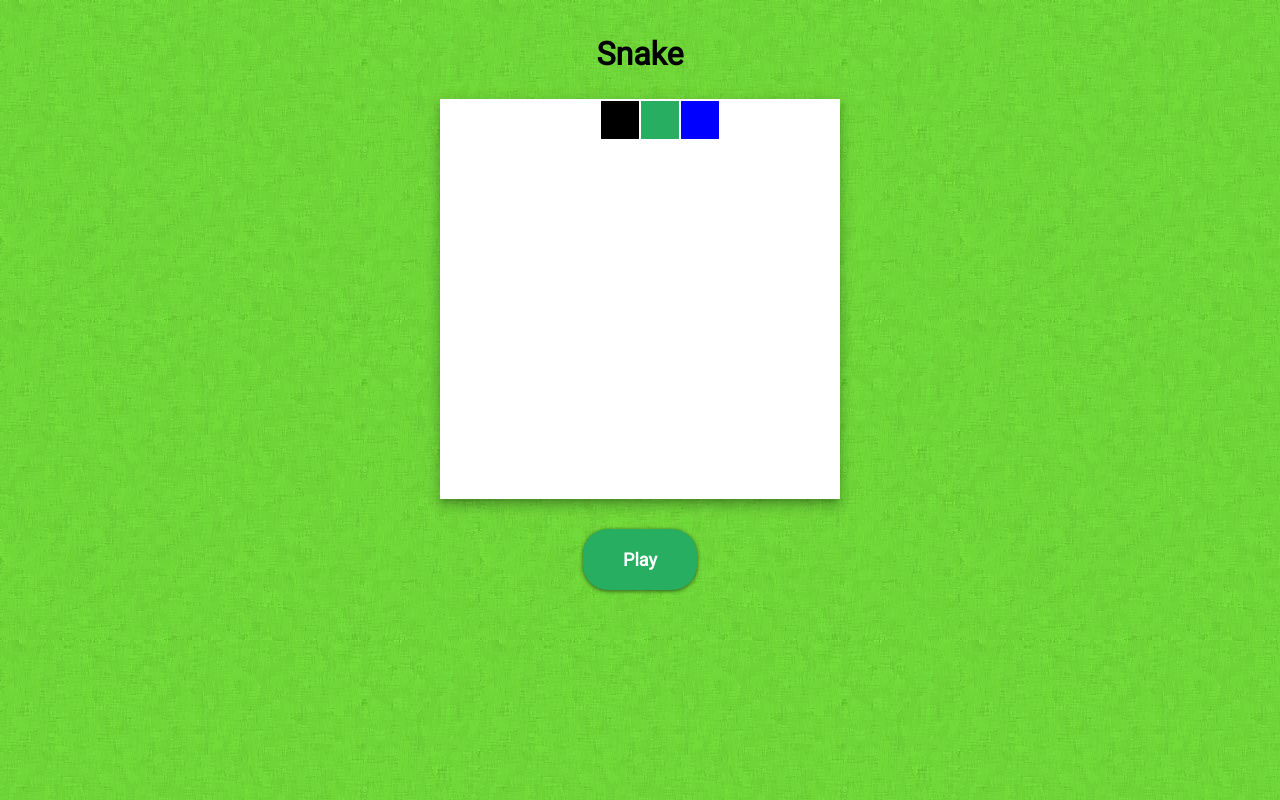
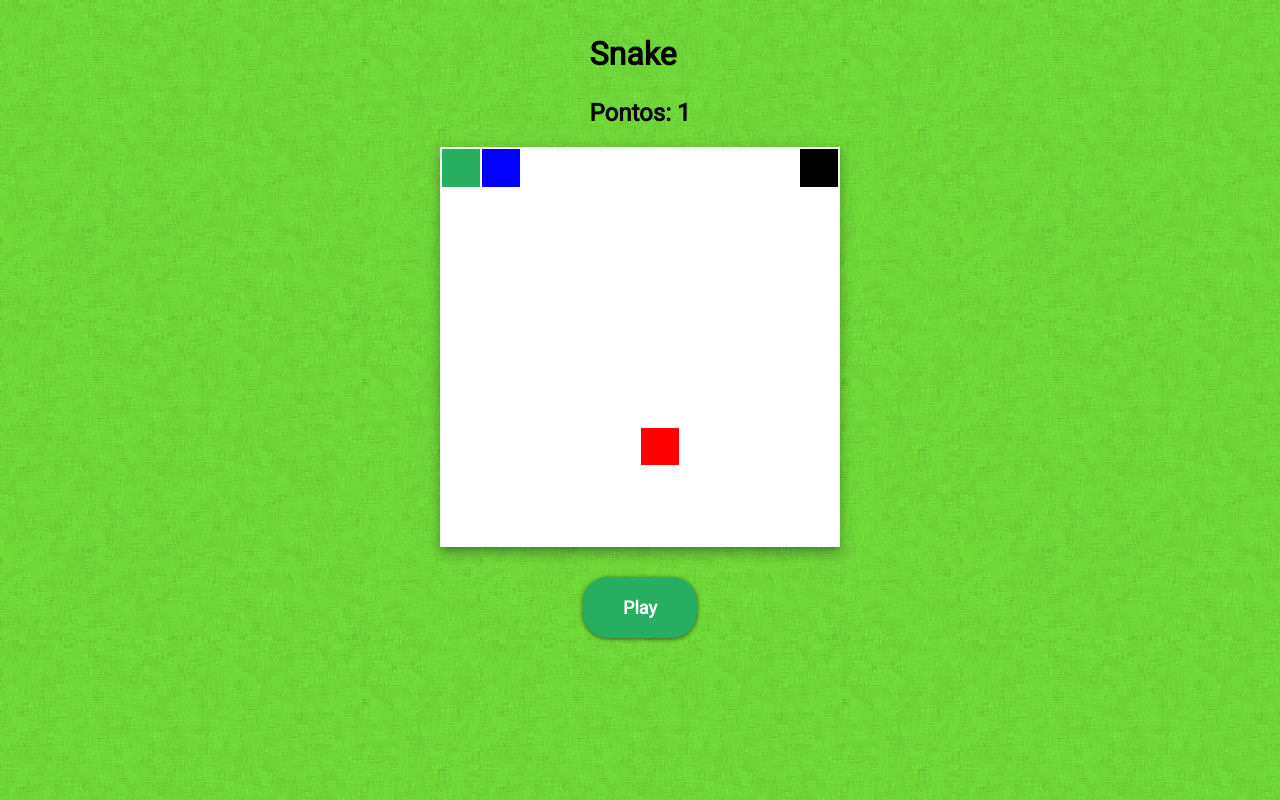
Before and after one commit to DiegoRugue/snake, a plain HTML site: page index.html in a window 1280 px wide. Both pictures are taken after a click on the button "Play". Drawn offline with Linux system fonts and the light colour scheme.

Commit message:
mostrando os pontos

```diff
--- a/index.html
+++ b/index.html
@@ -8,7 +8,10 @@
     </head>
     <body onload="criarCenario()">
         <section class="container">
-            <h1 class="titulo">Snake</h1>
+            <hgroup>
+                <h1 class="titulo">Snake</h1>
+                <h2 >Pontos: <span id="pontos"></span></h2>
+            </hgroup>
             <table id="cenario"></table>
             <button class="btn" onclick="iniciarJogo()">Play</button>
         </section>
--- a/snake.js
+++ b/snake.js
@@ -1,8 +1,8 @@
 const cenario = document.querySelector('#cenario');
 const jogo = {
     status: true,
-    velocidade: 700,
-    ponto: 0
+    velocidade: 300,
+    ponto: 1
 };
 const key = {
     now: 'D',
@@ -74,15 +74,12 @@ const comida = {
     nascer() {
         this.x = Math.floor(Math.random() * 10 + 1);
         this.y = Math.floor(Math.random() * 10 + 1);
-        // if (snake.x == this.x && snake.y == this.y || function() {
-        //     snake.corpo.forEach(x => {
-        //         if (x.x == this.x && x.y == this.y) {
-        //             return true;
-        //         }
-        //     });
-        // }) {
-        //     this.nascer();
-        // }
+        if (snake.x == this.x && snake.y == this.y) return this.nascer();
+        snake.corpo.forEach(x => {
+            if (x.x == this.x && x.y == this.y) {
+                return this.nascer();
+            }
+        });
     }
 }
 
@@ -102,16 +99,17 @@ function criarCenario() {
         key.now = event.key.toUpperCase();
     });
     renderizaSnake();
+    comida.nascer();
+    renderizaComida();
+    document.querySelector('#pontos').innerHTML = jogo.ponto;
 }
 
 function iniciarJogo() {
     const interval = setInterval(() => {
         if (!jogo.status) return clearInterval(interval);
 
-        limparSnake();
-        mover();
-        comida.nascer();
-        renderizaSnake();
+        controlaJogo();
+
     }, jogo.velocidade);
 }
 
@@ -158,10 +156,10 @@ function mover() {
     } else if (key.pass == 'W') {
         snake.mover('cima');
     }
-    verificarColisao();
+    verificarColisaoParede();
 }
 
-function verificarColisao() {
+function verificarColisaoParede() {
     if (snake.x > 10) {
         snake.x = 1;
     } else if (snake.y > 10) {
@@ -173,6 +171,48 @@ function verificarColisao() {
     }
 }
 
+function controlaJogo() {
+    if (snake.x == comida.x && snake.y == comida.y) {
+        incrementarPontos();
+        incrementarCorpo();
+        comida.nascer();
+        renderizaComida();
+    }
+    limparSnake();
+    mover();
+    renderizaSnake();
+    verificarColisaoCorpo();
+}
+
 function renderizaComida() {
     addBackground(comida.x, comida.y, 'red');
 }
+
+function incrementarPontos() {
+    jogo.ponto++;
+    document.querySelector('#pontos').innerHTML = jogo.ponto;
+}
+
+function incrementarCorpo() {
+    const corpo = {
+        x: 0,
+        y: 0
+    }
+    snake.corpo.push(corpo);
+}
+
+function verificarColisaoCorpo() {
+    snake.corpo.forEach(x => {
+        if (snake.x == x.x && snake.y == x.y) {
+            jogo.status = false;
+            alert('Perdeu!');
+        }
+    });
+}
+
+// function incrementarVelocidade(interval) {
+//     if (jogo.ponto % 2 == 0 && jogo.velocidade > 100) {
+//         jogo.velocidade -= 100;
+//         setInterval(interval);
+//     }
+// }
--- a/style.css
+++ b/style.css
@@ -1,4 +1,8 @@
 @import url('https://fonts.googleapis.com/css?family=Roboto&display=swap');
+
+html {
+    overflow-y:hidden;
+}
 
 body {
     background-image: url('./snake.png');
```
